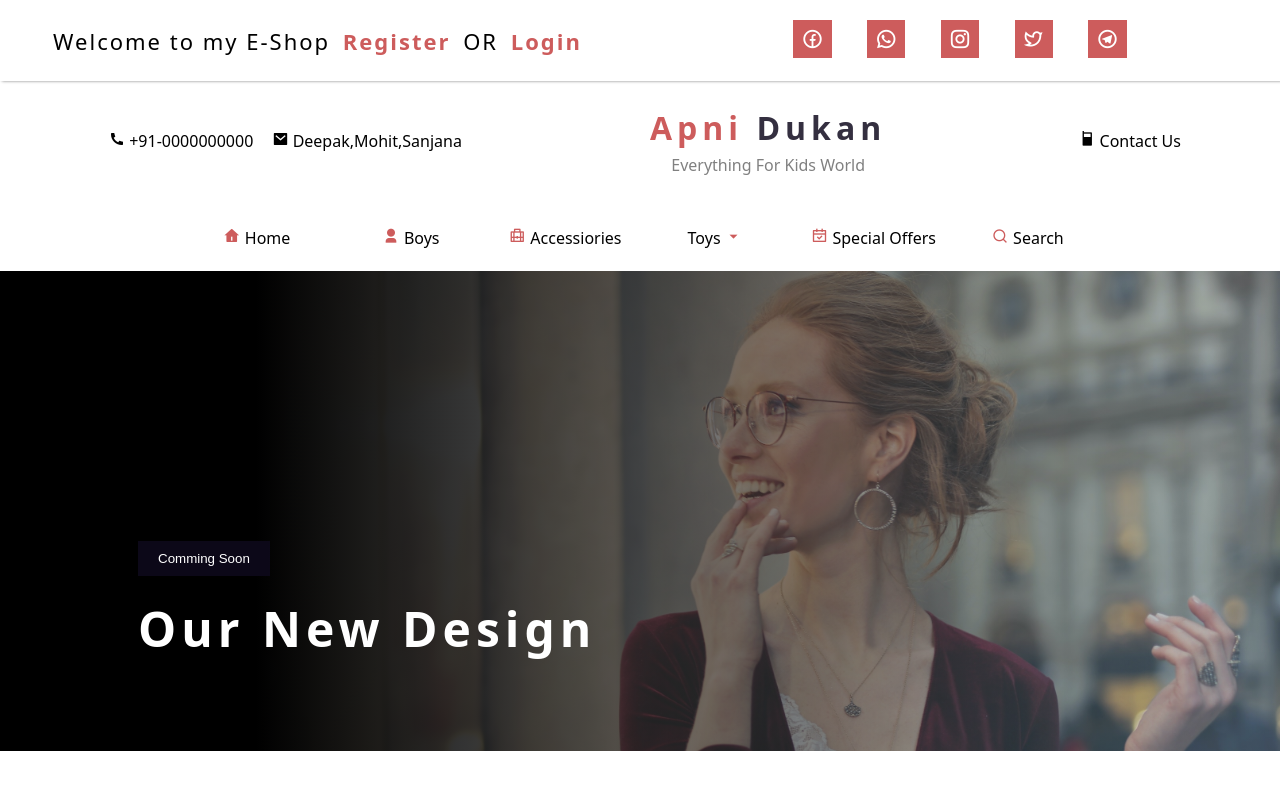
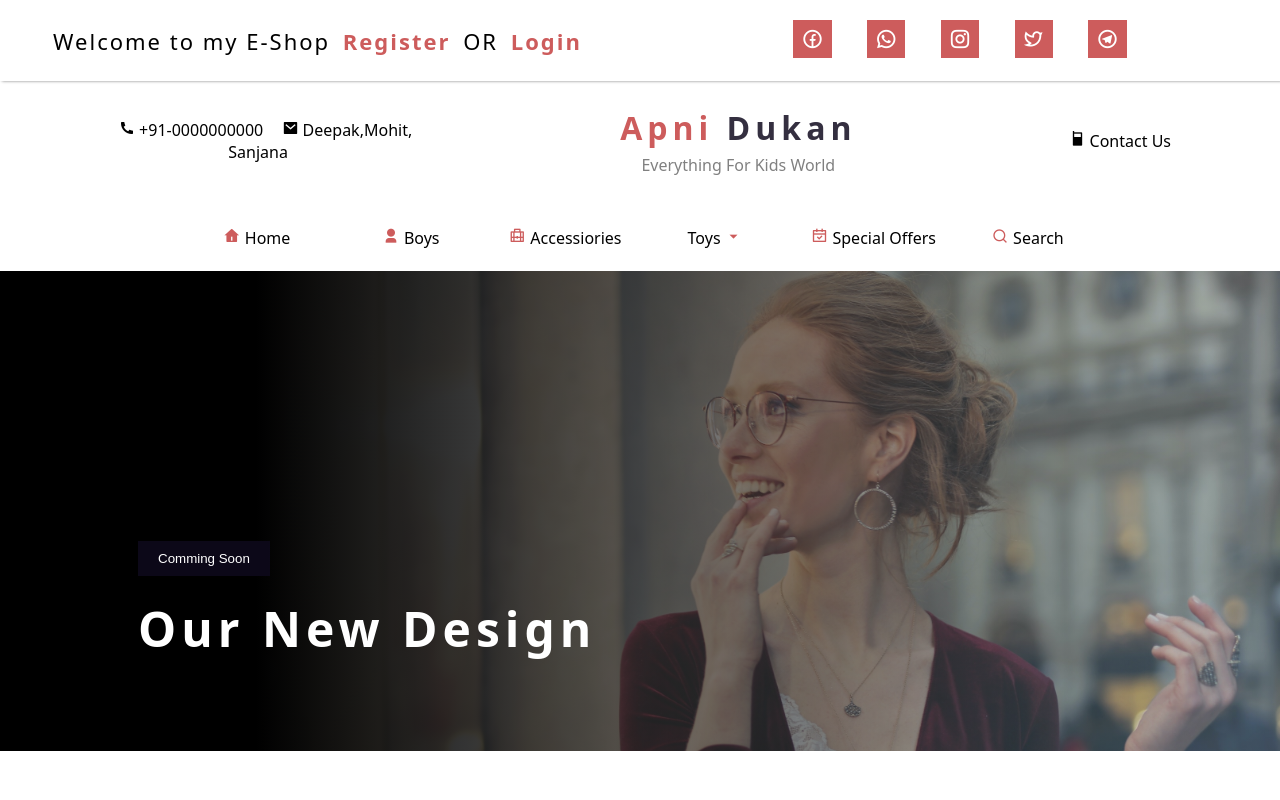
Before and after one commit to DEEPAK6265/clg_pro, a plain HTML site: page index.html in a window 1280 px wide. Shown: the top 800 px of the page. Drawn offline with nearby package versions, Linux system fonts and the light colour scheme; files whose address does not match are found by name.

Commit message:
Update index.html

```diff
--- a/index.html
+++ b/index.html
@@ -28,7 +28,7 @@
     <div class="nav2">
         <div class="nav2left">
                 <i class="ri-phone-fill"></i> +91-0000000000
-                <i class="ri-mail-fill"></i> Deepak,Mohit,Sanjana
+                <i class="ri-mail-fill"></i> Deepak,Mohit,<br/>Sanjana
         </div>
         <div class="nav2mid">
             <h1> Apni <span> Dukan </span></h1>
```
